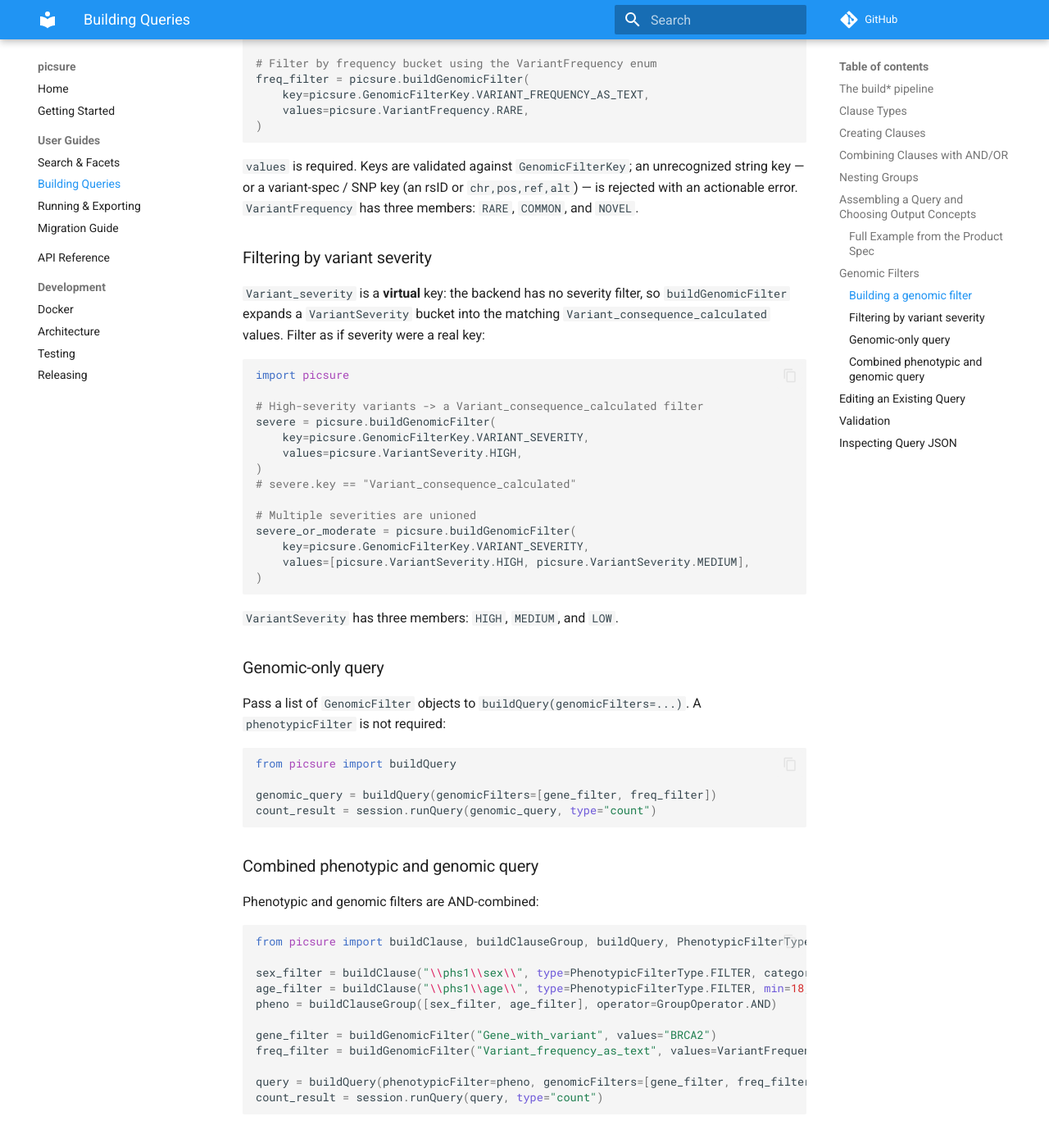
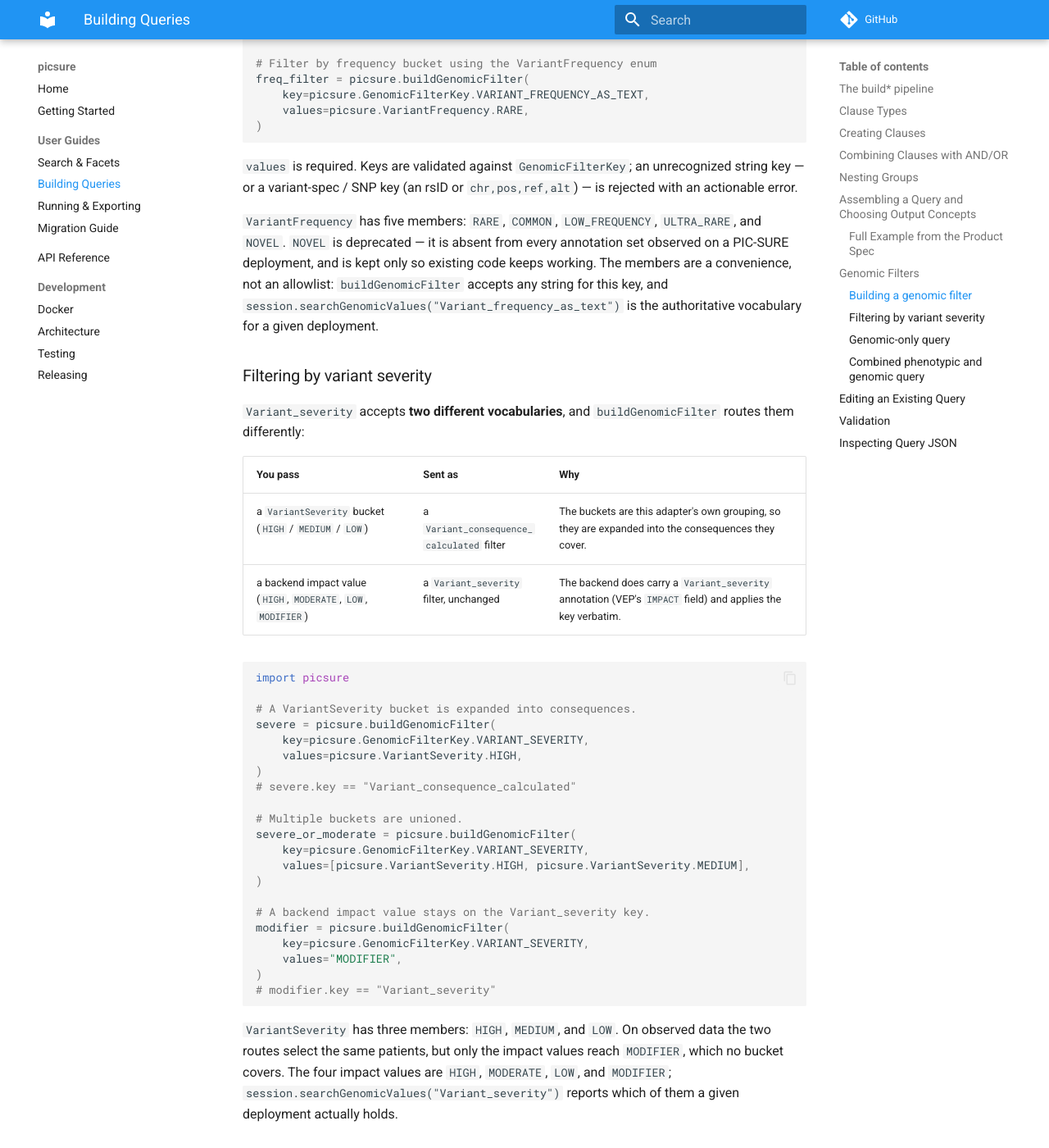
Before and after one commit to hms-dbmi/pic-sure-python-adapter-hpds, an MkDocs documentation site: the page built from docs/guides/building-queries.md, in a window 1280 px wide and 1400 px high, scrolled down 4360 px. Shown: the whole window at 82% size. Built offline with MkDocs 1.6.1 and Material for MkDocs 9.7.7, drawn with Linux system fonts in a browser that asks for light colours; comment, search, counter and statistics services are not loaded.

Commit message:
docs: document genomic filters and variant result types

````diff
--- a/docs/guides/building-queries.md
+++ b/docs/guides/building-queries.md
@@ -212,33 +212,56 @@ freq_filter = picsure.buildGenomicFilter(
 
 `values` is required. Keys are validated against `GenomicFilterKey`; an
 unrecognized string key — or a variant-spec / SNP key (an rsID or
-`chr,pos,ref,alt`) — is rejected with an actionable error. `VariantFrequency`
-has three members: `RARE`, `COMMON`, and `NOVEL`.
+`chr,pos,ref,alt`) — is rejected with an actionable error.
+
+`VariantFrequency` has five members: `RARE`, `COMMON`, `LOW_FREQUENCY`,
+`ULTRA_RARE`, and `NOVEL`. `NOVEL` is deprecated — it is absent from every
+annotation set observed on a PIC-SURE deployment, and is kept only so
+existing code keeps working. The members are a convenience, not an
+allowlist: `buildGenomicFilter` accepts any string for this key, and
+`session.searchGenomicValues("Variant_frequency_as_text")` is the
+authoritative vocabulary for a given deployment.
 
 ### Filtering by variant severity
 
-`Variant_severity` is a **virtual** key: the backend has no severity filter, so
-`buildGenomicFilter` expands a `VariantSeverity` bucket into the matching
-`Variant_consequence_calculated` values. Filter as if severity were a real key:
+`Variant_severity` accepts **two different vocabularies**, and
+`buildGenomicFilter` routes them differently:
+
+| You pass | Sent as | Why |
+|---|---|---|
+| a `VariantSeverity` bucket (`HIGH` / `MEDIUM` / `LOW`) | a `Variant_consequence_calculated` filter | The buckets are this adapter's own grouping, so they are expanded into the consequences they cover. |
+| a backend impact value (`HIGH`, `MODERATE`, `LOW`, `MODIFIER`) | a `Variant_severity` filter, unchanged | The backend does carry a `Variant_severity` annotation (VEP's `IMPACT` field) and applies the key verbatim. |
 
 ```python
 import picsure
 
-# High-severity variants -> a Variant_consequence_calculated filter
+# A VariantSeverity bucket is expanded into consequences.
 severe = picsure.buildGenomicFilter(
     key=picsure.GenomicFilterKey.VARIANT_SEVERITY,
     values=picsure.VariantSeverity.HIGH,
 )
 # severe.key == "Variant_consequence_calculated"
 
-# Multiple severities are unioned
+# Multiple buckets are unioned.
 severe_or_moderate = picsure.buildGenomicFilter(
     key=picsure.GenomicFilterKey.VARIANT_SEVERITY,
     values=[picsure.VariantSeverity.HIGH, picsure.VariantSeverity.MEDIUM],
 )
+
+# A backend impact value stays on the Variant_severity key.
+modifier = picsure.buildGenomicFilter(
+    key=picsure.GenomicFilterKey.VARIANT_SEVERITY,
+    values="MODIFIER",
+)
+# modifier.key == "Variant_severity"
 ```
 
-`VariantSeverity` has three members: `HIGH`, `MEDIUM`, and `LOW`.
+`VariantSeverity` has three members: `HIGH`, `MEDIUM`, and `LOW`. On
+observed data the two routes select the same patients, but only the impact
+values reach `MODIFIER`, which no bucket covers. The four impact values are
+`HIGH`, `MODERATE`, `LOW`, and `MODIFIER`;
+`session.searchGenomicValues("Variant_severity")` reports which of them a
+given deployment actually holds.
 
 ### Genomic-only query
 
````
Also changed, not shown: docs/development/architecture.md (+5 -2 lines), docs/guides/running-and-exporting.md (+3 -2 lines).
